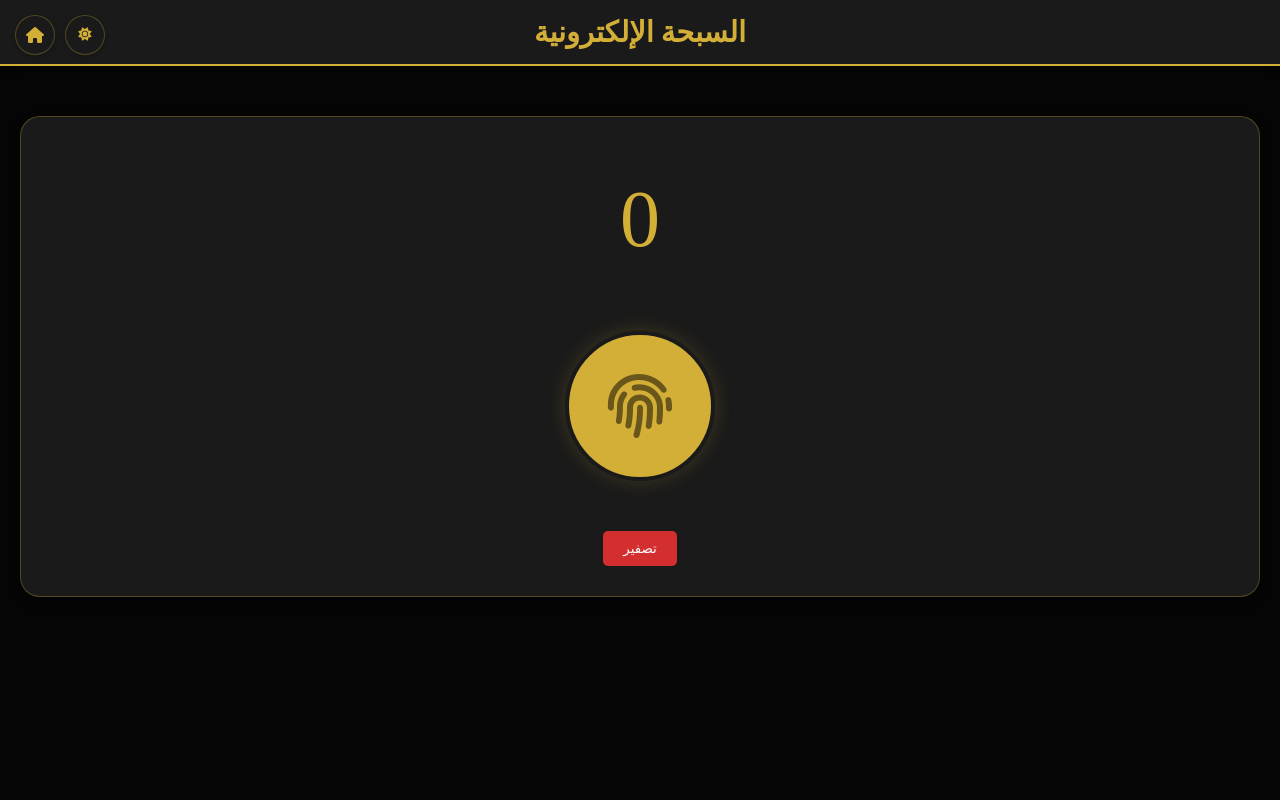
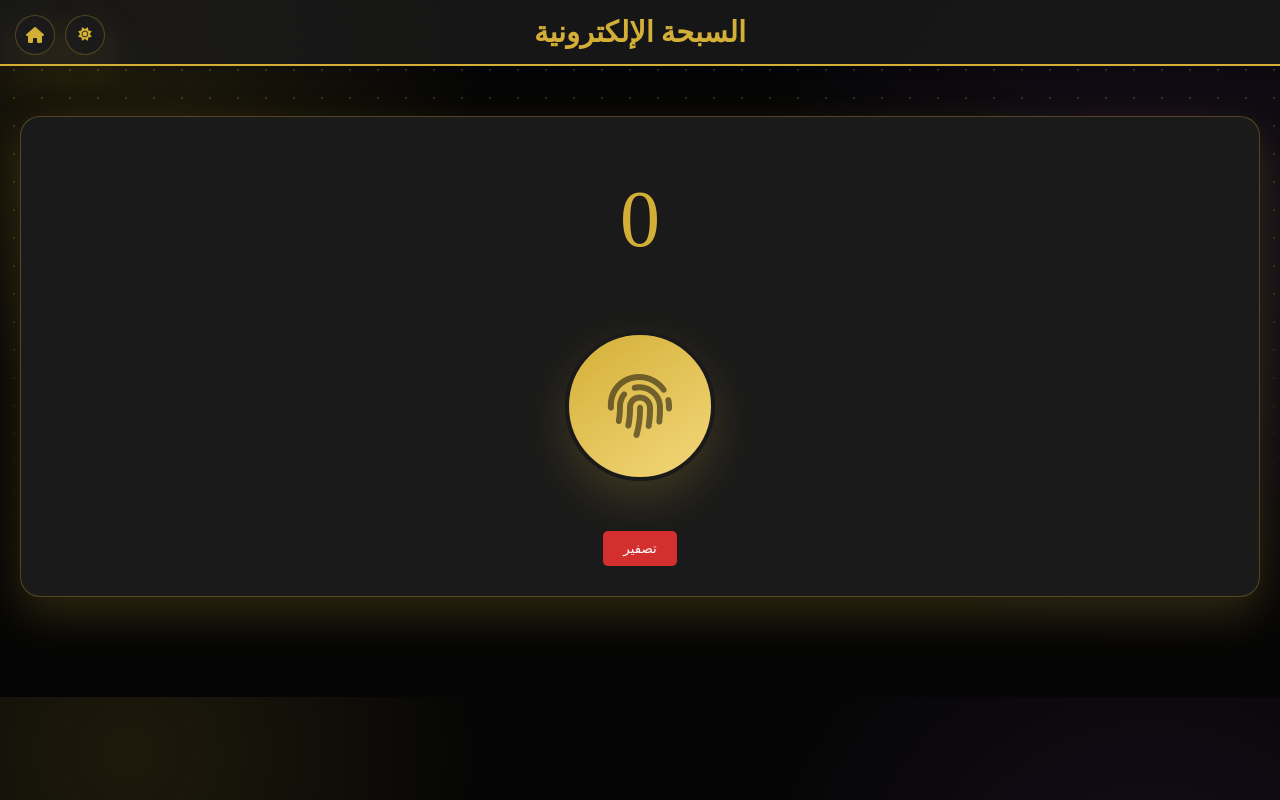
Before and after one commit to itsengmarwan/Azkar, a plain HTML site: page Rosary.html in a window 1280 px wide. Drawn offline with Linux system fonts and the light colour scheme; a web font is replaced by a local one.

Commit message:
Polish theme, surfaces, and motion

```diff
--- a/style.css
+++ b/style.css
@@ -115,3 +115,13 @@ body {
 @media (prefers-reduced-motion: reduce) {
     *, *::before, *::after { animation-duration: .01ms !important; transition-duration: .01ms !important; }
 }
+
+/* Calm, consistent spiritual UI */
+body { background-image: radial-gradient(circle at 10% 8%, rgba(212,175,55,.12), transparent 22rem), radial-gradient(circle at 90% 35%, rgba(120,70,160,.14), transparent 26rem); }
+body::before { content: ''; position: fixed; inset: 0; pointer-events: none; z-index: -1; opacity: .28; background-image: radial-gradient(circle, var(--gold) 1px, transparent 1px); background-size: 28px 28px; mask-image: linear-gradient(to bottom, black, transparent 75%); }
+.header { background: color-mix(in srgb, var(--card-bg) 88%, transparent); backdrop-filter: blur(16px); }
+.menu-btn, .icon-btn, .counter-btn, .zikr-card, .rosary-container { box-shadow: 0 18px 45px var(--gold-glow); }
+.menu-btn:hover { transform: translateY(-4px); border-color: var(--gold); box-shadow: 0 18px 36px var(--gold-glow); }
+.zikr-card, .rosary-container { animation: zikrEnter .7s cubic-bezier(.16,1,.3,1) both; }
+.counter-btn { background: linear-gradient(145deg, var(--gold), #f3d77a); }
+@keyframes zikrEnter { from { opacity: 0; transform: translateY(16px) scale(.98); } to { opacity: 1; transform: translateY(0) scale(1); } }
```
